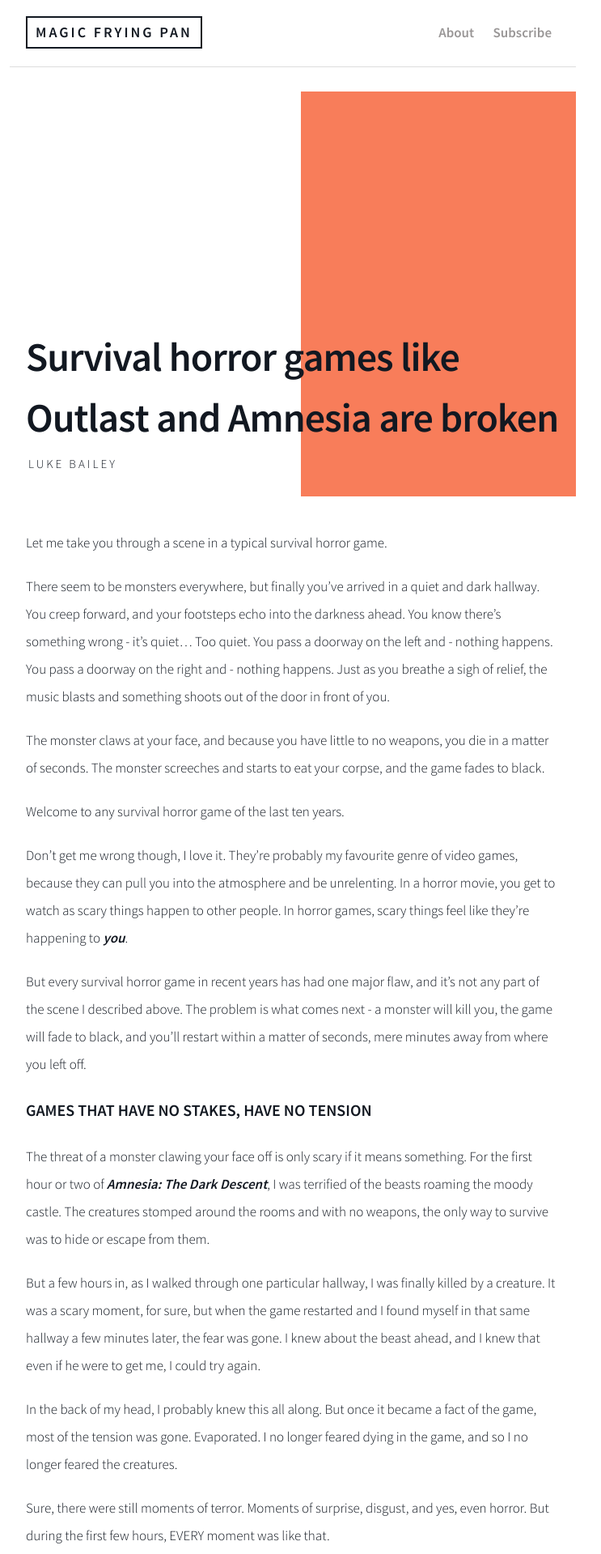
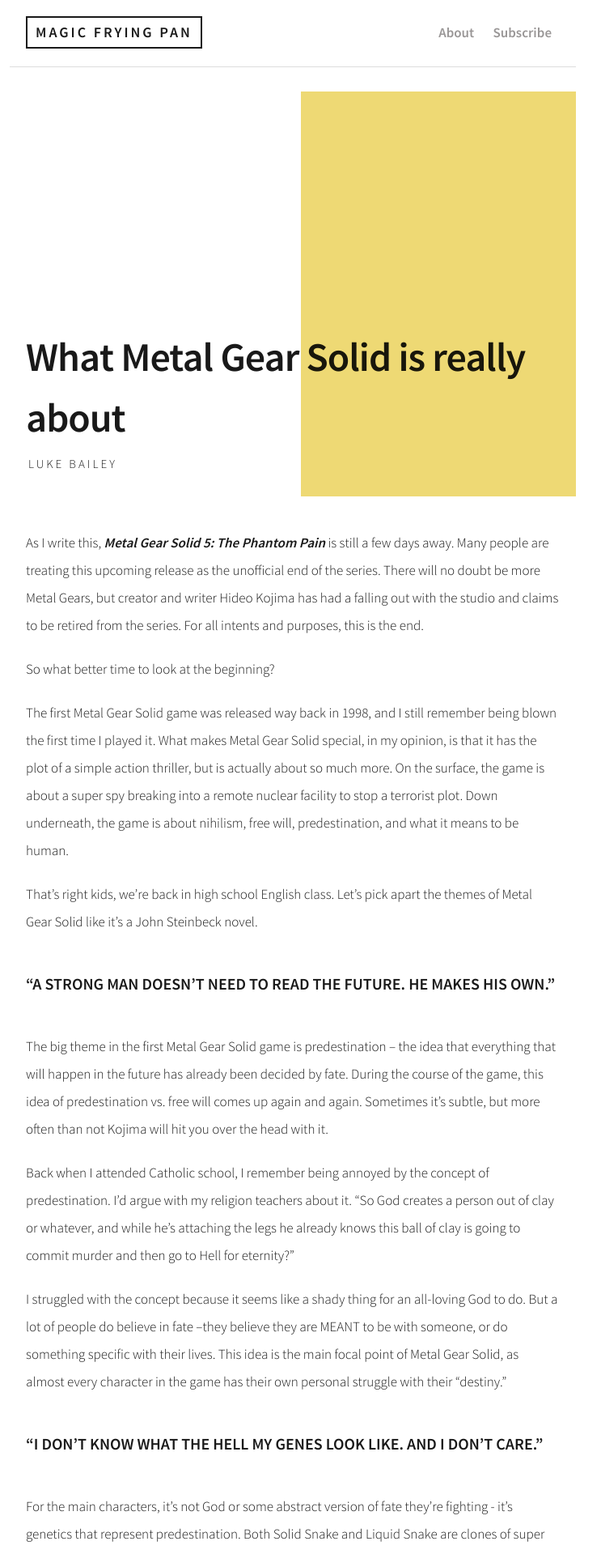
Before and after one commit to magicfryingpan/magicfryingpan.github.io, a Jekyll site: the page built from index.html, in a window 1280 px wide. Shown: the top 1919 px of the page at 81% size, without its empty margins (278-1021 px from the left). Built offline with Jekyll 4.4.1, drawn with Linux system fonts in a browser that asks for light colours; some of the changed text lies outside the part shown.

Commit message:
What Metal Gear Solid is really about

```diff
--- a/_config.yml
+++ b/_config.yml
@@ -7,6 +7,7 @@
 url: "http://magicfryingpan.com" # the base hostname & protocol for your site
 permalink: none
 sass:
+    sass_dir: _sass
     style: compressed
 twitter_username: magicfryingpan
 github_username:  magicfryingpan
--- /dev/null
+++ b/_posts/2015-08-30-what-metal-gear-solid-is-really-about.markdown
@@ -0,0 +1,86 @@
+---
+layout: post
+title:  "What Metal Gear Solid is really about"
+date:   2015-08-30
+author: Luke Bailey
+color: yellow
+permalink: what-metal-gear-solid-is-really-about
+---
+As I write this, _Metal Gear Solid 5: The Phantom Pain_ is still a few days away. Many people are treating this upcoming release as the unofficial end of the series. There will no doubt be more Metal Gears, but creator and writer Hideo Kojima has had a falling out with the studio and claims to be retired from the series. For all intents and purposes, this is the end.
+
+So what better time to look at the beginning?
+
+The first Metal Gear Solid game was released way back in 1998, and I still remember being blown the first time I played it. What makes Metal Gear Solid special, in my opinion, is that it has the plot of a simple action thriller, but is actually about so much more. On the surface, the game is about a super spy breaking into a remote nuclear facility to stop a terrorist plot. Down underneath, the game is about nihilism, free will, predestination, and what it means to be human.
+
+That's right kids, we're back in high school English class. Let's pick apart the themes of Metal Gear Solid like it's a John Steinbeck novel.
+
+## **&ldquo;A strong man doesn't need to read the future. He makes his own."** ##
+
+The big theme in the first Metal Gear Solid game is predestination – the idea that everything that will happen in the future has already been decided by fate. During the course of the game, this idea of predestination vs. free will comes up again and again. Sometimes it's subtle, but more often than not Kojima will hit you over the head with it.
+
+Back when I attended Catholic school, I remember being annoyed by the concept of predestination. I'd argue with my religion teachers about it. "So God creates a person out of clay or whatever, and while he's attaching the legs he already knows this ball of clay is going to commit murder and then go to Hell for eternity?"
+
+I struggled with the concept because it seems like a shady thing for an all-loving God to do. But a lot of people do believe in fate –they believe they are MEANT to be with someone, or do something specific with their lives. This idea is the main focal point of Metal Gear Solid, as almost every character in the game has their own personal struggle with their "destiny."
+
+## **&ldquo;I don't know what the hell my genes look like. And I don't care."** ##
+
+For the main characters, it's not God or some abstract version of fate they're fighting - it's genetics that represent predestination. Both Solid Snake and Liquid Snake are clones of super soldier Big Boss, and feel the need to fight because it is literally in their blood.
+
+Liquid Snake, the evil, blonde, inexplicably British clone thinks he has been given all the weak, recessive genes. He wants to prove to Solid Snake that genes, and their representative predestination, do not shackle his destiny. He is an advocate for free will, and tries to prove it by besting Solid Snake mentally and physically:
+
+> You can't fight your genes. It's fate. All living things are born for the sole purpose
+> of passing on their parents' genes. That's why I'll follow what my genes tell me. And
+> then I'm going to go beyond. In order to break the curse of my heritage. And to do
+> that... first I will kill you.
+
+Bad move – Solid Snake ends up foiling his plans and saving the day, of course. So is this a win for predestination? Not quite – a post-credits scene reveals it was actually Liquid who had the stronger genes all along, he just didn't know it.
+
+<iframe class="video" src="https://www.youtube.com/embed/FmoLd_YiQ-U" frameborder="0" allowfullscreen></iframe>
+
+So if Solid Snake had the weaker genes, and still saved the day – score a point for free will!
+
+The theme is echoed in Solid Snake's character as well. As he moves through the terrorist base, he is forced to fight and kill enemies and soldiers. Liquid Snake calls him out on it:
+
+> Why do you continue to follow your orders while your superiors betray you? Why did you
+> come here? Well, I'll tell you then... You enjoy all the killing, THAT'S why! There's
+> a killer inside of you. You don't have to deny it. We were created to be that way.
+
+On the one hand, Liquid is right on the money. Solid does have a killer inside of him, put there by Naomi Hunter to kill certain people he comes into contact with (and eventually, himself). This is the ultimate case of being ruled by fate – Snake's genes are literally killing people without him being able to control it. In this sense, he is not in control of his own destiny – score a point for pre-destination!
+
+But does Snake really enjoy the killing because it is baked into his DNA? The game leaves this ambiguous –when Snake rides off into the sunset, we think maybe it possible for him to live a simple peaceful life with Meryl. Maybe his "soldier" genes don't define him, and he can choose to "live" life like Naomi ultimately advises.
+
+Then again, having played the rest of the series – maybe not.
+
+<iframe class="video" src="https://www.youtube.com/embed/6WZHpPaWTm0" frameborder="0" allowfullscreen></iframe>
+
+## **Echoes in other plots** ##
+
+Like any good theme, there are hints of it in almost every subplot the game introduces. Nearly every character is struggling with their "destiny" (aka what they're supposed to do) and their free will (what they want to do).
+
+**MERYL**
+
+&ldquo;Meryl thought she had to become a soldier... thought it was the only way.  She said she thought it would bring her closer to her dead father."
+
+---
+
+**SNIPER WOLF**
+
+&ldquo;I finally understand.  I wasn't waiting to kill people... I was waiting for someone to kill me.  A man like you... You're a hero. Please... set me free."
+
+---
+
+**HAL EMMERICH**
+
+&ldquo;The truth is... my grandfather was part of the Manhattan Project... Three generations of Emmerich men... We must have the curse of nuclear weapons written into our DNA."
+
+---
+
+**PSYCHO MANTIS**
+
+&ldquo;Humans weren't designed to bring each other happiness.  From the moment we're thrown into this world, we're fated to bring each other nothing but pain and misery."
+
+---
+
+**NAOMI HUNTER**
+
+&ldquo;You mustn't allow yourself to be chained to fate... to be ruled by your genes. Humans can choose the type of life they want to live. The important thing is that you choose life... And then... live!"
--- a/_sass/_base.scss
+++ b/_sass/_base.scss
@@ -64,6 +64,12 @@
         }
 
     }
+}
+
+// iFrames
+.video {
+    min-height: 320px;
+    width: 100%;
 }
 
 // Content wrapper
--- a/_sass/_colors.scss
+++ b/_sass/_colors.scss
@@ -2,7 +2,7 @@
 $cWhite : #ffffff;
 $cBlack: #000000;
 $cGray  : #ecf0f1;
-$cGrayDark : #121821;
+$cGrayDark : rgba(0,0,0,0.9);
 $cGrayBorder: #dddddd;
 $cVisited : #9A9797;
 $cPurple: #8e44ad;
```
Also changed, not shown: 2 other files.
